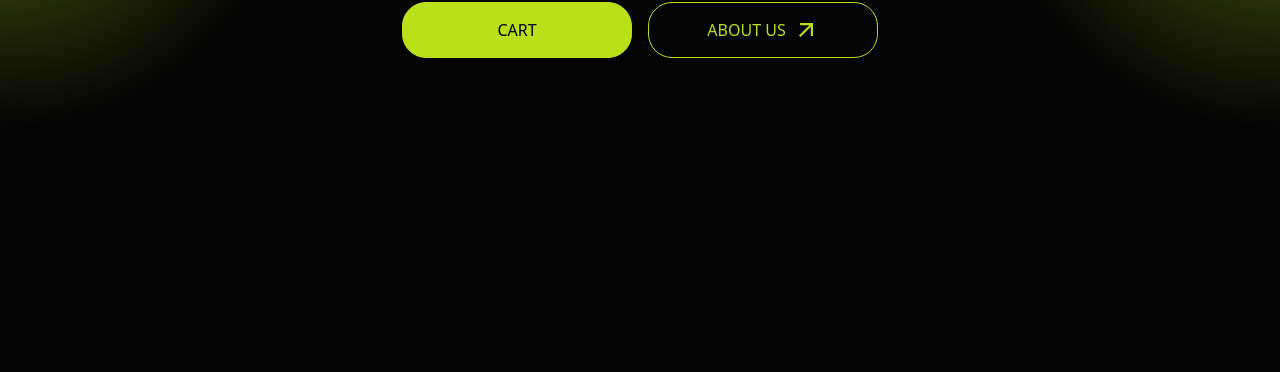
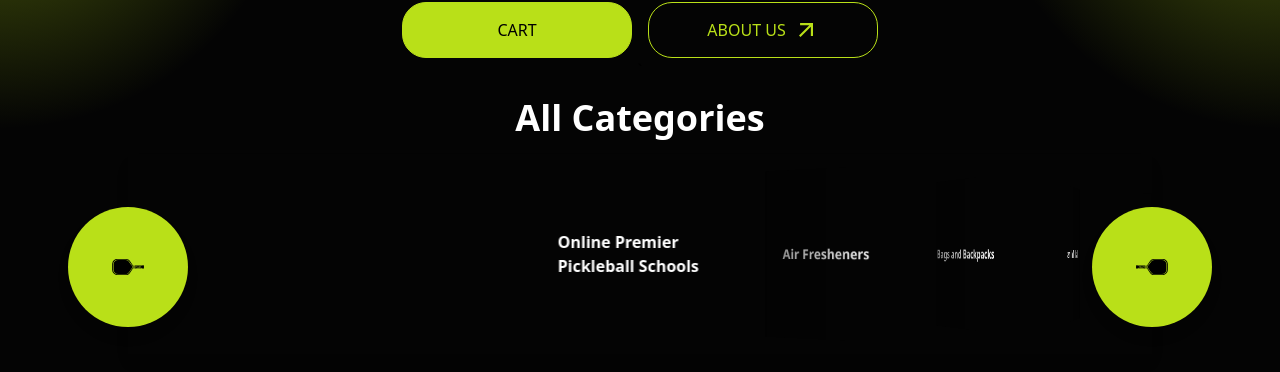
Before and after one commit to ahmedafzal98/pickleball-store, a React (Vite) app in the folder client/: page / in a window 1280 px wide. Shown: the part 573-945 px from the top of the page. Built offline with nearby package versions, Linux system fonts and the light colour scheme; no server answers.

Commit message:
category select work

```diff
--- a/client/data/allCategories.js
+++ b/client/data/allCategories.js
@@ -1,19 +1,25 @@
 const allCategories = [
-  "Academies/Online Schools",
+  "Online Premier Pickleball Schools",
+  "Air Fresheners",
   "Bags and Backpacks",
   "Ball Machines",
   "Ball Picker Uppers",
   "Balls",
   "Ball Holders/Baskets",
+  "Batteries",
   "Better Sleep and Relaxation",
+  "Bikes, Scooters, and Accessories",
+  "Body Scan Machines",
   "Books and Magazines",
   "Braces and Supports",
   "Bumper Stickers",
-  "Cal AI Macros and Nutrient Tracker App",
+  "Cal AI Macros and Nutrient Tracker AP",
   "Candles",
   "Candy",
   "Carabiners/Hooks",
+  "Car Truck Accessories",
   "Catering and Party Supplies",
+  "CBD Products",
   "Cell Phone Accessories",
   "Chairs, Cushions, and Mats",
   "Children",
@@ -23,23 +29,31 @@ const allCategories = [
   "Court Cleaning Accessories",
   "Cups and Coffee Mugs",
   "Decals/Stickers",
+  "Detox Foot Spas",
+  "Door/Dust Removing Mats",
   "Drilling and Practice Accessories",
   "Edge Guard",
+  "Electrical Muscle Stimulation Suits",
   "Electrolytes",
   "Emergency Contact Tags",
   "Enhance Your Pickleball Game",
   "Exercise Equipment and Accessories",
+  "Fans/Cooling Gadgets",
   "Financially, How To Play More Pickleball",
+  "Finger Nail Decals",
   "Fitness Apps",
+  "Frequency/Vibrational Therapies",
   "Generators",
   "Glasses",
   "Gloves",
-  "Greeting Cards and Stationery",
-  "Grip Wraps",
+  "Greeting Cards and Stationary",
   "Hanukkah",
+  "Hearing Aids",
   "Homes with Pickleball Courts",
+  "Hot Tubs",
   "ID Tags",
   "Incense/Diffusing Machines and Essential Oils",
+  "Inflatable Pickleball Costumes/Outfits",
   "Jewelry",
   "Joola Scrotes",
   "Keychains",
@@ -49,11 +63,15 @@ const allCategories = [
   "Lanyards",
   "Lead Tape and Weights",
   "LED Pickleball Court Lighting",
+  "Lockers/Caddies",
   "Luggage",
+  "Magnets: magnetsforless.com",
   "Massage",
+  "Mattresses",
   "Medical Devices",
+  "Metabolism",
   "Needlepoint/Cross Stitch Designs",
-  "Nets",
+  "Nets, Fencing, and Temporary Barriers",
   "Nutritional Apps",
   "Nutritional Products",
   "Orthotics and Shoe Inserts",
@@ -64,14 +82,38 @@ const allCategories = [
   "Paddle Suction Cups",
   "Pain Management and Recovery Accessories",
   "Panchos/Raincoats/Umbrellas",
+  "Pets",
   "Pickleball Apps",
   "Pickleball Game Analytic Accessories",
   "Picnic Blankets",
   "Pilates Machines and Equipment",
-  "Pickleball Vacations, Cruises and Tours",
-  "Red Light Therapy Wand",
+  "Pickleball Vacations, Cruises, and Tours",
+  "Red Light Therapy Wands",
   "RV Accessories",
   "Saunas",
-  "Scooters and Accessories",
+  "Scales",
+  "Scoreboards",
+  "Shoes/Footwear",
+  "Sleep Frequency Devices",
+  "Socks",
+  "Sock Shoes",
+  "Solar Chargers for All Electronics",
+  "Sound Proofing/Dampening Materials",
+  "Speakers, Sound Systems, and Microphones",
+  "Steamrooms",
+  "Stencils",
+  "Stuffed Animals",
+  "Sunscreen",
+  "Sunshades",
+  "Superhuman Protocols",
+  "Temporary Tattoos",
+  "Toe and Bunion Spacers",
+  "Towels",
+  "Tripods",
+  "Video Cameras, Cameras, and WebCams for Live Streaming",
+  "Wagons/Flatbeds",
+  "Water Bottles/Thermoses/Shaker Bottles",
+  "Water Filtration Systems",
+  "Weight Loss",
 ];
 export default allCategories;
--- a/client/src/Components/Categories.jsx
+++ b/client/src/Components/Categories.jsx
@@ -1,5 +1,6 @@
 import SwiperCoverflow from "./SwiperCoverflow";
 import categoryImages from "../../data/categoryImages";
+import allCategories from "../../data/allCategories";
 
 const Categories = () => {
   return (
@@ -7,6 +8,7 @@ const Categories = () => {
       <SwiperCoverflow
         from="categories"
         data={categoryImages}
+        allCategories={allCategories}
         title="All Categories"
       />
     </div>
--- a/client/src/Components/Products.jsx
+++ b/client/src/Components/Products.jsx
@@ -9,26 +9,29 @@ import "swiper/css/navigation";
 import SwiperCoverflow from "./SwiperCoverflow";
 import pickleballProducts from "../../data/pickleballProducts";
 import { useDispatch, useSelector } from "react-redux";
-import { fetchProducts } from "../../store/features/productSlice";
+import {
+  fetchCategoryProducts,
+  fetchProducts,
+} from "../../store/features/productSlice";
 import { Backdrop, Box, CircularProgress } from "@mui/material";
 import Loader from "./Loader";
 export default function App() {
   const dispatch = useDispatch();
-  const { products, status, error } = useSelector((state) => state.products);
-
+  const { products, status, error, selectedCategory } = useSelector(
+    (state) => state.products
+  );
   const { items } = products;
-
   useEffect(() => {
-    if (status === "idle") {
-      dispatch(fetchProducts());
+    if (selectedCategory) {
+      dispatch(fetchCategoryProducts(selectedCategory));
     }
-  }, [status, dispatch]);
+  }, [selectedCategory, dispatch]);
 
   if (status === "loading") return <Loader />;
   if (status === "failed") return <h2>Error: {error}</h2>;
   return (
     <div className="flex flex-col items-center mt-[3%]">
-      <SwiperCoverflow from="products" items={items} />
+      {items && <SwiperCoverflow from="products" items={items} />}
     </div>
   );
 }
--- a/client/src/Components/SwiperCoverflow.jsx
+++ b/client/src/Components/SwiperCoverflow.jsx
@@ -19,9 +19,19 @@ import pickleballProducts from "../../data/pickleballProducts";
 import BasicModal from "./Modal";
 import { useDispatch, useSelector } from "react-redux";
 import { Link, useNavigate } from "react-router-dom";
-import { setSelectedProduct } from "../../store/features/productSlice";
+import {
+  fetchCategoryProducts,
+  setSelectedCategory,
+  setSelectedProduct,
+} from "../../store/features/productSlice";
 
-export default function SwiperCoverflow({ from, data, title, items }) {
+export default function SwiperCoverflow({
+  from,
+  data,
+  allCategories,
+  title,
+  items,
+}) {
   const [openModal, setOpenModal] = useState(false);
   const [path, setPath] = useState("");
   const [isMobile, setIsMobile] = useState(window.innerWidth <= 768);
@@ -80,17 +90,27 @@ export default function SwiperCoverflow({ from, data, title, items }) {
   const closeModal = () => {
     setOpenModal(false);
   };
-
+  const selectCategory = (category) => {
+    if (category) {
+      dispatch(setSelectedCategory(category));
+    }
+  };
   const categories =
-    data &&
-    data.map((path, index) => (
+    allCategories &&
+    allCategories.map((category, index) => (
       <SwiperSlide className="" key={index}>
         <div
-          style={{ height: "800px", perspective: "250px" }}
+          style={{ height: "200px", perspective: "250px" }}
           onClick={() => handleModal(path)}
           className="w-full flex items-center justify-center rounded-lg"
         >
-          <a href="#" style={{ width: "450px", display: "block" }}>
+          <h1
+            onClick={() => selectCategory(category)}
+            className="text-white font-bold cursor-pointer"
+          >
+            {category}
+          </h1>
+          {/* <a href="#" style={{ width: "450px", display: "block" }}>
             <img
               style={{
                 WebkitBoxReflect:
@@ -106,8 +126,9 @@ export default function SwiperCoverflow({ from, data, title, items }) {
               src={path}
               alt="Category"
               className="h-full"
-            />
-          </a>
+              />
+
+              </a> */}
         </div>
       </SwiperSlide>
     ));
@@ -126,7 +147,7 @@ export default function SwiperCoverflow({ from, data, title, items }) {
 
   return (
     <>
-      <BasicModal path={path} open={openModal} close={closeModal} />
+      {/* <BasicModal path={path} open={openModal} close={closeModal} /> */}
 
       {/* Rotate Device Message for Mobile Portrait Mode */}
       {isMobile && !isLandscape && (
--- a/client/src/Pages/Home.jsx
+++ b/client/src/Pages/Home.jsx
@@ -13,7 +13,7 @@ const Home = () => {
     <>
       <Navbar />
       <Banner />
-      {/* <Categories /> */}
+      <Categories />
       <Products />
       <NewsLetter />
       <Footer />
--- a/client/store/features/productSlice.js
+++ b/client/store/features/productSlice.js
@@ -22,6 +22,13 @@ export const debouncedSearchProducts = createAsyncThunk(
     return await response.json();
   }
 );
+export const fetchCategoryProducts = createAsyncThunk(
+  "category/fetchProducts",
+  async (category) => {
+    const response = await fetch(`${API_URL}?q=pickleball ${category || ""}`);
+    return await response.json();
+  }
+);
 
 const productSlice = createSlice({
   name: "products",
@@ -32,22 +39,26 @@ const productSlice = createSlice({
     searchedProducts: [],
     error: null,
     selectedProduct: null,
+    selectedCategory: null,
   },
   reducers: {
     setSelectedProduct: (state, action) => {
       state.selectedProduct = action.payload;
     },
+    setSelectedCategory: (state, action) => {
+      state.selectedCategory = action.payload;
+    },
   },
   extraReducers: (builder) => {
     builder
-      .addCase(fetchProducts.pending, (state) => {
+      .addCase(fetchCategoryProducts.pending, (state) => {
         state.status = "loading";
       })
-      .addCase(fetchProducts.fulfilled, (state, action) => {
+      .addCase(fetchCategoryProducts.fulfilled, (state, action) => {
         state.status = "success";
         state.products = action.payload;
       })
-      .addCase(fetchProducts.rejected, (state) => {
+      .addCase(fetchCategoryProducts.rejected, (state, action) => {
         state.status = "failed";
         state.error = action.error.message;
       })
@@ -65,5 +76,5 @@ const productSlice = createSlice({
   },
 });
 
-export const { setSelectedProduct } = productSlice.actions;
+export const { setSelectedProduct, setSelectedCategory } = productSlice.actions;
 export default productSlice.reducer;
```
